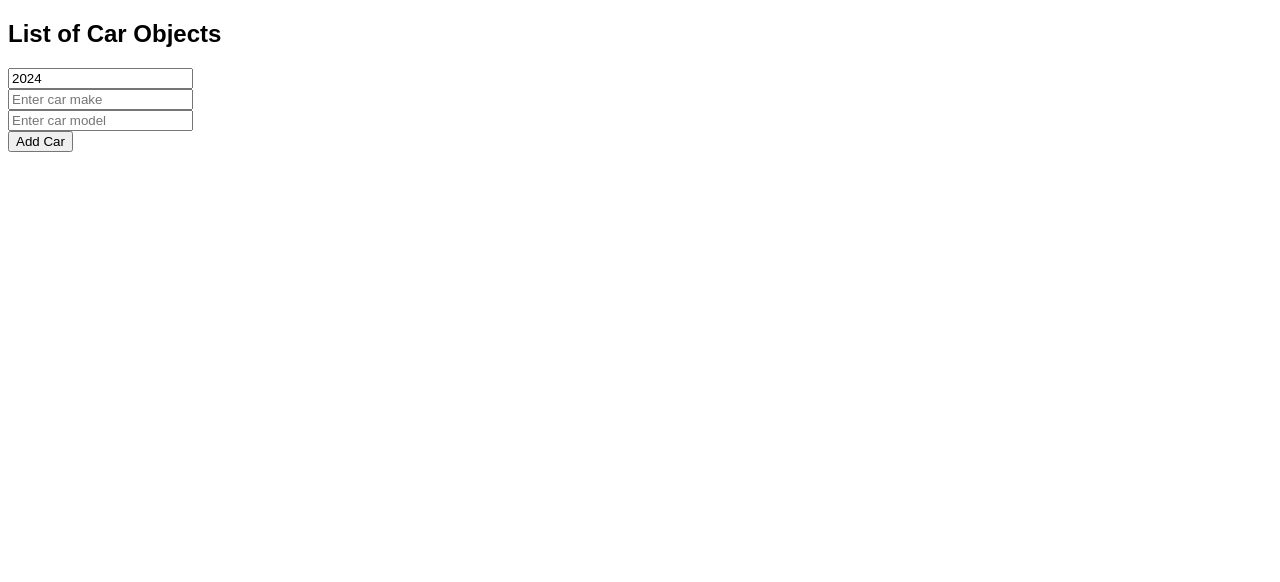
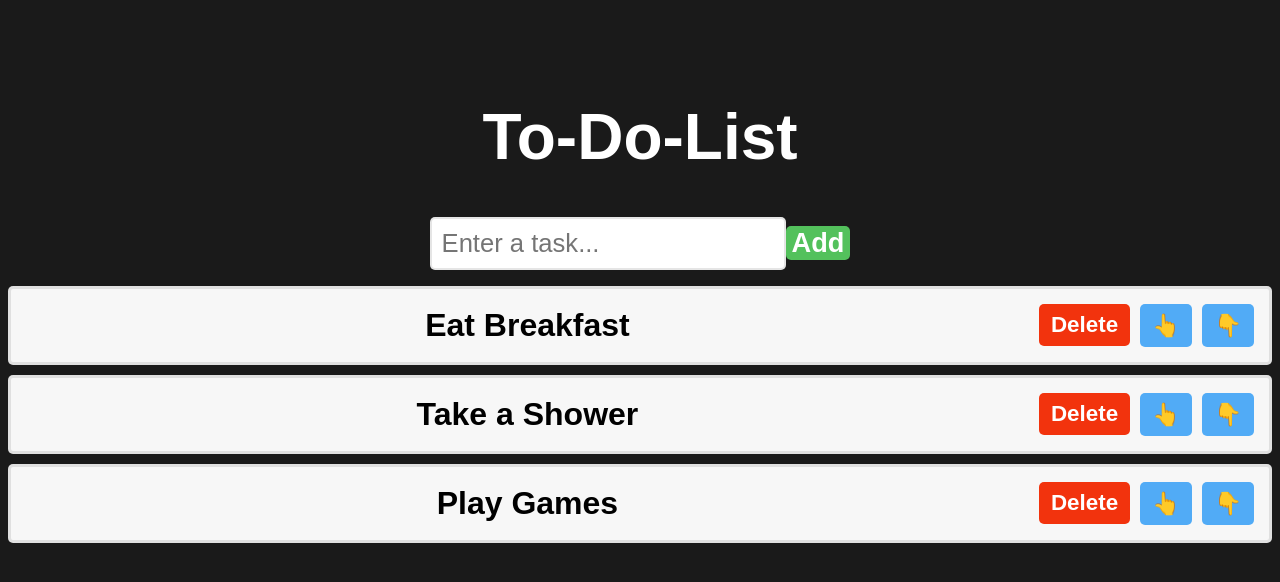
Before and after one commit to Edwinromerojr/ReactCourse, a React (Vite) app in the folder my-react-app/: page / in a window 1280 px wide. Shown: the top 582 px of the page. Built offline with nearby package versions, Linux system fonts and the light colour scheme.

Commit message:
to-do list

```diff
--- a/my-react-app/src/App.jsx
+++ b/my-react-app/src/App.jsx
@@ -1,11 +1,11 @@
-import ArrayObject from "./UpdateArrayObject";
+import ToDoList from "./ToDoList";
 
 
 function App() {
 
   return(
     <>
-      <ArrayObject/>
+      <ToDoList/>
     </>
   );
 }
--- /dev/null
+++ b/my-react-app/src/ToDoList.jsx
@@ -0,0 +1,72 @@
+import React, {useState} from 'react'
+
+function ToDoList() {
+
+    const [tasks, setTasks] = useState(["Eat Breakfast", "Take a Shower", "Play Games"]);
+    const [newTask, setNewTask] = useState("");
+
+    function handleInputChange(event){
+        setNewTask(event.target.value)
+    }
+
+    function addTask(){
+        if(newTask.trim() !== ""){
+            setTasks(t => [...t, newTask])
+            setNewTask("");
+        }
+    }
+
+    function deleteTask(index){
+        // const updatedTasks = tasks.filter((_, i) => i !== index);
+        // setTasks(updatedTasks);
+
+        setTasks(t => t.filter((_, i) => i !== index));
+    }
+
+    function moveTaskUp(index){
+        if(index > 0){
+            const updatedTasks = [...tasks];
+            [updatedTasks[index], updatedTasks[index - 1]] =
+            [updatedTasks[index - 1], updatedTasks[index]];
+            setTasks(updatedTasks);
+        }
+
+    }
+
+    function moveTaskDown(index){
+        if(index < tasks.length - 1){
+            const updatedTasks = [...tasks];
+            [updatedTasks[index], updatedTasks[index + 1]] =
+            [updatedTasks[index + 1], updatedTasks[index]];
+            setTasks(updatedTasks);
+        }
+    }
+
+    return(
+        <div className="to-do-list">
+            <h1>To-Do-List</h1>
+            <div>
+                <input  type="text"
+                        placeholder="Enter a task..."
+                        value={newTask}
+                        onChange={handleInputChange}/>
+                <button className="add-button"
+                        onClick={addTask}>Add</button>
+            </div>
+            <ol>
+                {tasks.map((task, index) =>
+                    <li key={index}>
+                        <span className="text">{task}</span>
+                        <button className="delete-button"
+                                onClick={() => deleteTask(index)}>Delete</button>
+                        <button className="move-button"
+                                onClick={() => moveTaskUp(index)}>👆</button>
+                        <button className="move-button"
+                                onClick={() => moveTaskDown(index)}>👇</button>
+                    </li>
+                )}
+            </ol>
+        </div>
+    );
+}
+export default ToDoList
--- a/my-react-app/src/index.css
+++ b/my-react-app/src/index.css
@@ -117,19 +117,21 @@
   background-color: hsl(197, 100%, 48%);
 }
 
-body{
+/* body{
   font-family: Arial, sans-serif;
-}
+} */
 
 .color-picker-container{
   display: flex;
   flex-direction: column;
   align-items: center;
 }
-h1{
+
+/* h1{
   margin: 50px;
   font-size: 3rem;
-}
+} */
+
 .color-display{
   width: 300px;
   height: 300px;
@@ -161,3 +163,87 @@ input[type="color"]{
   border-radius: 10px;
   border: 3px solid hsl(0, 0%, 80%);
 }
+
+body{
+  background-color: hsl(0, 0%, 10%);
+}
+
+.to-do-list{
+  font-family: Arial, sans-serif;
+  text-align: center;
+  margin-top: 100px;
+}
+
+h1{
+  font-size: 4rem;
+  color: white;
+}
+
+button{
+  font-size: 1.7rem;
+  font-weight: bold;
+  padding: 10px, 20px;
+  color: white;
+  border: none;
+  border-radius: 5px;
+  cursor: pointer;
+  transition: background-color 0.5s ease;
+}
+
+.add-button{
+  background-color: hsl(125, 47%, 54%);
+}
+
+.add-button:hover{
+  background-color: hsl(125, 47%, 44%);
+}
+
+.delete-button{
+  background-color: hsl(10, 90%, 50%);
+}
+
+.delete-button:hover{
+  background-color: hsl(10, 90%, 40%);
+}
+
+.move-button{
+  background-color: hsl(207, 90%, 64%);
+}
+
+.move-button:hover{
+  background-color: hsl(207, 90%, 54%);
+}
+
+input[type="text"]{
+  font-size: 1.6rem;
+  padding: 10px;
+  border: 2px solid hsla(0, 0%, 80%, 0.5);
+  border-radius: 5px;
+  color: hsla(0, 0%, 0%, 0.5);
+}
+
+ol{
+  padding: 0;
+}
+
+li{
+  font-size: 2rem;
+  font-weight: bold;
+  padding: 15px;
+  background-color: hsl(0, 0%, 97%);
+  margin-bottom: 10px;
+  border: 3px solid hsla(0, 0%, 85%, 0.75);
+  border-radius: 5px;
+  display: flex;
+  align-items: center;
+}
+
+.text{
+  flex: 1;
+}
+
+.delete-button, .move-button{
+  padding: 8px 12px;
+  font-size: 1.4rem;
+  margin-left: 10px;
+}
```
